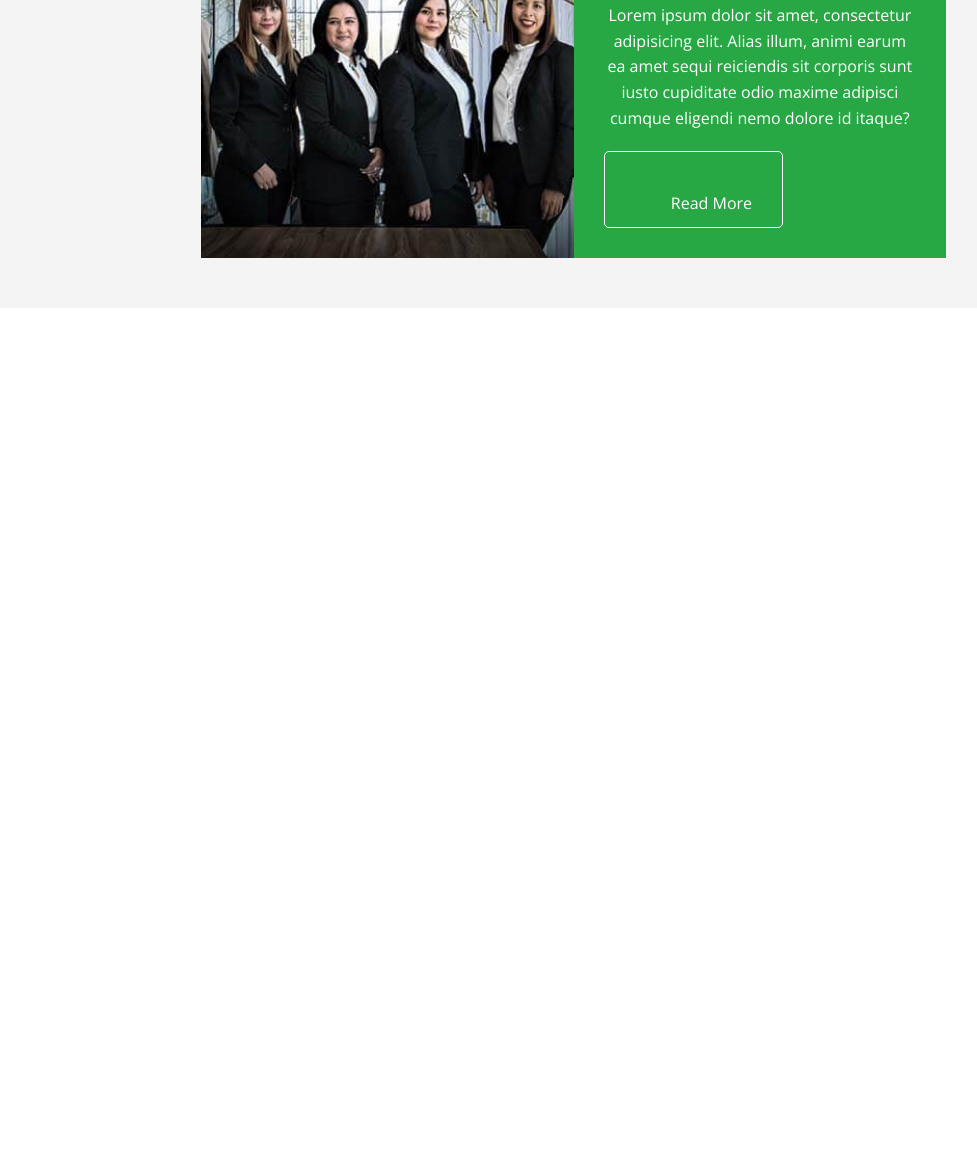
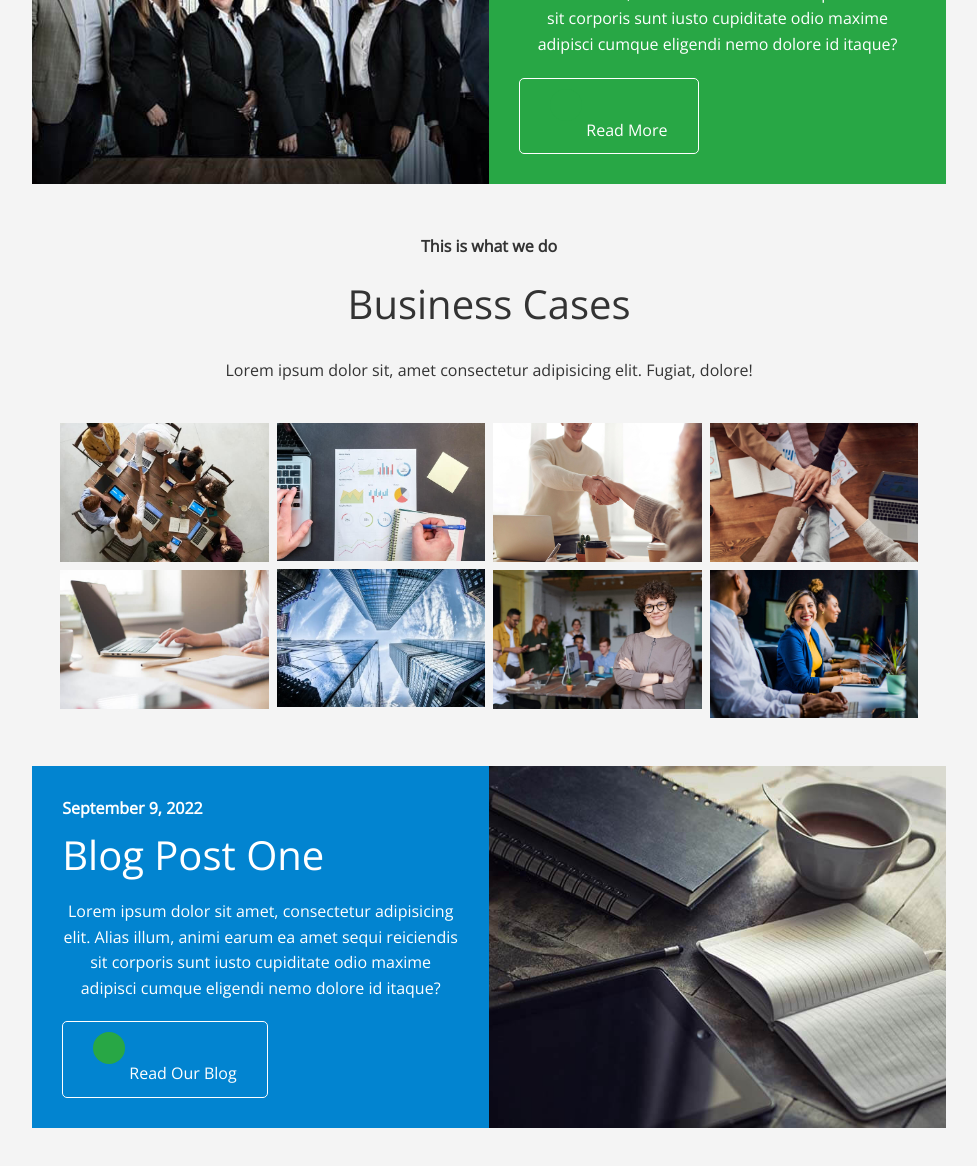
Before and after one commit to moqdev/edge-ledger-website, a plain HTML site: page index.html in a window 1280 px wide. Shown: the part 1236-2402 px from the top of the page, without its empty margins (284-1261 px from the left). Before the commit the page ends 1544 px from the top, so only its background shows below. Drawn offline with nearby package versions, Linux system fonts and the light colour scheme.

Commit message:
add Cases and Blog sections

```diff
--- a/css/style.css
+++ b/css/style.css
@@ -130,3 +130,7 @@ img {
   border-radius: 50%;
   margin-bottom: 15px;
 }
+
+.cases img:hover {
+  opacity: 0.7;
+}
--- a/css/utilities.css
+++ b/css/utilities.css
@@ -114,3 +114,35 @@
 .flex-columns p {
   margin: 20px 0;
 }
+
+/* Section header */
+.section-header {
+  padding: 30px;
+  display: flex;
+  flex-direction: column;
+  align-items: center;
+  justify-content: center;
+  text-align: center;
+}
+
+.section-header h2 {
+  font-size: 40px;
+  margin: 20px 0;
+}
+
+.section-padding {
+  padding: 20px 20px 40px;
+}
+
+/* Flex grid */
+.flex-grid .row {
+  display: flex;
+  flex-wrap: wrap;
+  padding: 0 4px;
+}
+
+.flex-grid .column {
+  flex: 25%;
+  max-width: 25%;
+  padding: 0 4px;
+}
--- a/index.html
+++ b/index.html
@@ -102,6 +102,61 @@
         </div>
       </section>
 
+           <!-- Cases -->
+      <section id="cases" class="cases flex-grid section-padding">
+        <header class="section-header">
+          <h4>This is what we do</h4>
+          <h2>Business Cases</h2>
+          <p>
+            Lorem ipsum dolor sit, amet consectetur adipisicing elit. Fugiat,
+            dolore!
+          </p>
+        </header>
+        <div class="row">
+          <div class="column">
+            <img src="../edge-ledger-website/images/cases/cases1.jpg" alt="">
+            <img src="../edge-ledger-website/images/cases/cases2.jpg" alt="">
+          </div>
+          <div class="column">
+            <img src="../edge-ledger-website/images/cases/cases3.jpg" alt="">
+            <img src="../edge-ledger-website/images/cases/cases4.jpg" alt="">
+          </div>
+          <div class="column">
+            <img src="../edge-ledger-website/images/cases/cases5.jpg" alt="">
+            <img src="../edge-ledger-website/images/cases/cases6.jpg" alt="">
+          </div>
+          <div class="column">
+            <img src="../edge-ledger-website/images/cases/cases7.jpg" alt="">
+            <img src="../edge-ledger-website/images/cases/cases8.jpg" alt="">
+          </div>
+        </div>
+      </section>
+       <!-- Blog -->
+      <section id="blog" class="blog flex-columns flex-reverse">
+        <div class="row">
+          <div class="column">
+            <div class="column-1">
+              <img src="../edge-ledger-website/images/home/blog.jpg" alt="" />
+            </div>
+          </div>
+          <div class="column">
+            <div class="column-2 bg-secondary">
+              <h4>September 9, 2022 </h4>
+              <h2>Blog Post One</h2>
+              <p>
+                Lorem ipsum dolor sit amet, consectetur adipisicing elit. Alias
+                illum, animi earum ea amet sequi reiciendis sit corporis sunt
+                iusto cupiditate odio maxime adipisci cumque eligendi nemo
+                dolore id itaque?
+              </p>
+              <a href="#" class="btn btn-outline">
+                <i class="fas fa-chevron"></i>
+                Read Our Blog
+              </a>
+            </div>
+          </div>
+        </div>
+      </section>
     </main>
   </body>
 </html>
```
